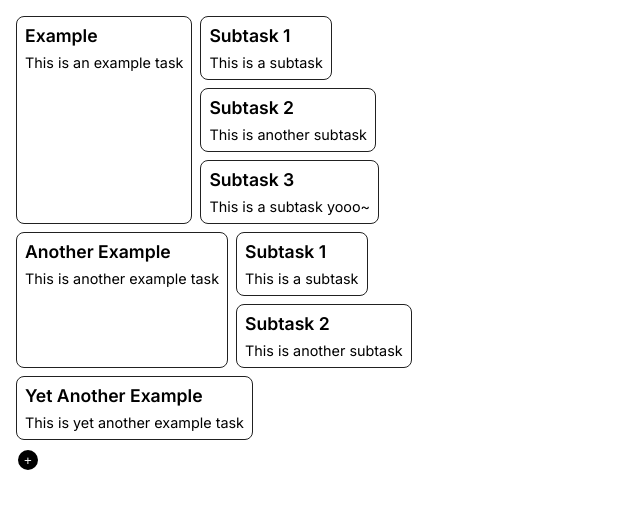
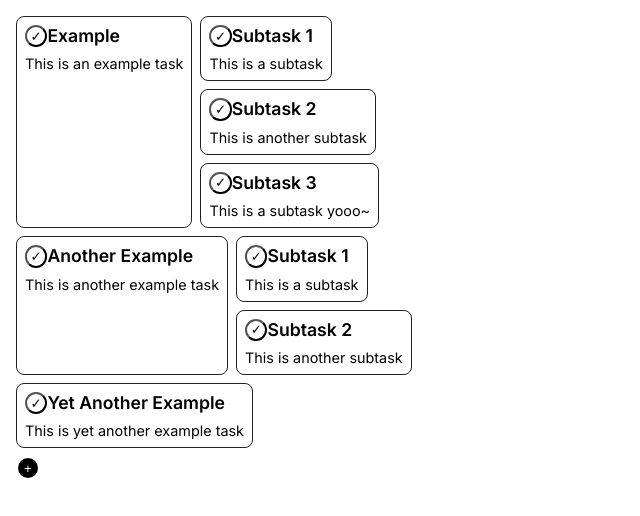
Before and after one commit to m4xshen/gdsc, a Next.js app: page / in a window 1280 px wide. Shown: the top 516 px of the page, without its empty margins (0-640 px from the left). Built offline with nearby package versions, Linux system fonts and the light colour scheme.

Commit message:
add "Finish Task" finction

```diff
--- a/src/components/Task/index.js
+++ b/src/components/Task/index.js
@@ -2,14 +2,38 @@ import { nanoid } from 'nanoid';
 import { useState } from 'react';
 import styles from './styles.module.css';
 
-export default function Task({ name, description, initSubtasks }) {
+export default function Task({ initSubtasks , initTask }) {
   const [subtasks, setSubtasks] = useState(initSubtasks);
+  const [task,setTask] = useState(initTask);
+
 
   return (
     <div className={styles.wrapper}>
-      <div className={styles.mainTask}>
-        <div className={styles.name}>{name}</div>
-        <div className={styles.description}>{description}</div>
+
+      <div className={task.done ? styles.mainTaskDone : styles.mainTask}>
+        <div className={styles.firstLine}>
+
+          <button
+            className={styles.doneButton} onClick={() => {
+
+              subtasks.map((subtask) => {
+                subtask.done=!task.done;
+
+              })
+              setTask({
+                ...task,
+                done: !task.done,
+              });
+
+              console.log(task);
+            }}>
+
+            {"\u2713"} </button>
+
+          <div className={task.done ? styles.nameDone : styles.name}>{task.name}</div>
+        </div>
+
+        <div className={styles.description}>{task.description}</div>
         <button
           className={styles.button}
           onClick={() => {
@@ -18,6 +42,7 @@ export default function Task({ name, description, initSubtasks }) {
               {
                 id: nanoid(),
                 name: 'New Subtask',
+                done: 0,
                 description: 'New Detail.',
                 subtasks: [],
               },
@@ -28,14 +53,17 @@ export default function Task({ name, description, initSubtasks }) {
         </button>
       </div>
       <div className={styles.subTasks}>
-        {subtasks.map((subtask) => (
-          <Task
-            key={subtask.id}
-            name={subtask.name}
-            description={subtask.description}
-            initSubtasks={subtask.subtasks}
-          />
-        ))}
+        {subtasks.map((subtask) => {
+
+          return (
+            <Task
+              key={subtask.id}
+              initTask={subtask}
+              initSubtasks={subtask.subtasks}
+            />
+          )
+
+        })}
       </div>
     </div>
   );
--- a/src/components/Task/styles.module.css
+++ b/src/components/Task/styles.module.css
@@ -9,11 +9,34 @@
   border: solid 1px #212121;
   border-radius: 0.5rem;
   padding: 0.5rem;
+
+  background-color: white;
+  filter: brightness(1);
+
+}
+
+.mainTaskDone {
+  position: relative;
+    max-width: 20rem;
+    border: solid 1px #212121;
+    border-radius: 0.5rem;
+    padding: 0.5rem;
+
+    background-color: white;
+    filter: brightness(0.5);
 }
 
 .name {
+
   font-size: 1.1rem;
   font-weight: 600;
+}
+
+.nameDone {
+
+  font-size: 1.1rem;
+  font-weight: 600;
+  text-decoration: line-through;
 }
 
 .description {
@@ -41,8 +64,25 @@
   display: block;
 }
 
+
 .subTasks {
   display: flex;
   flex-direction: column;
   row-gap: 0.5rem;
 }
+
+.firstLine {
+  display: flex;
+}
+
+.doneButton {
+
+  border-radius: 50%;
+  border-color: black;
+  width: 1.4rem;
+  height: 1.4rem;
+  background-color:transparent;
+  cursor: pointer;
+
+
+}
--- a/src/components/Tasks/index.js
+++ b/src/components/Tasks/index.js
@@ -14,9 +14,8 @@ export default function Tasks() {
       {tasks.map((task) => (
         <Task
           key={task.id}
-          name={task.name}
-          description={task.description}
           initSubtasks={task.subtasks}
+          initTask={task}
         />
       ))}
       <AddMainButton tasks={tasks} setTasks={setTasks} />
--- a/src/data/tasks.js
+++ b/src/data/tasks.js
@@ -3,23 +3,27 @@ export const initialTasks = [
   {
     id: id++,
     name: 'Example',
+    done: 0,
     description: 'This is an example task',
     subtasks: [
       {
         id: id++,
         name: 'Subtask 1',
+        done: 0,
         description: 'This is a subtask',
         subtasks: [],
       },
       {
         id: id++,
         name: 'Subtask 2',
+        done: 0,
         description: 'This is another subtask',
         subtasks: [],
       },
       {
         id: id++,
         name: 'Subtask 3',
+        done: 0,
         description: 'This is a subtask yooo~',
         subtasks: [],
       },
@@ -29,17 +33,20 @@ export const initialTasks = [
   {
     id: id++,
     name: 'Another Example',
+    done: 0,
     description: 'This is another example task',
     subtasks: [
       {
         id: id++,
         name: 'Subtask 1',
+        done: 0,
         description: 'This is a subtask',
         subtasks: [],
       },
       {
         id: id++,
         name: 'Subtask 2',
+        done: 0,
         description: 'This is another subtask',
         subtasks: [],
       },
@@ -48,6 +55,7 @@ export const initialTasks = [
   {
     id: id++,
     name: 'Yet Another Example',
+    done: 0,
     description: 'This is yet another example task',
     subtasks: [],
   },
```
